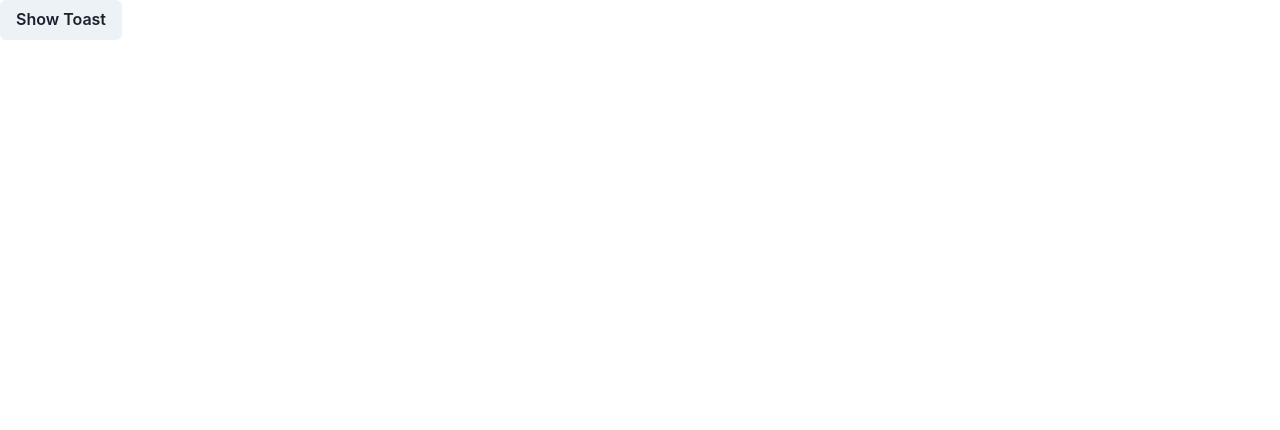
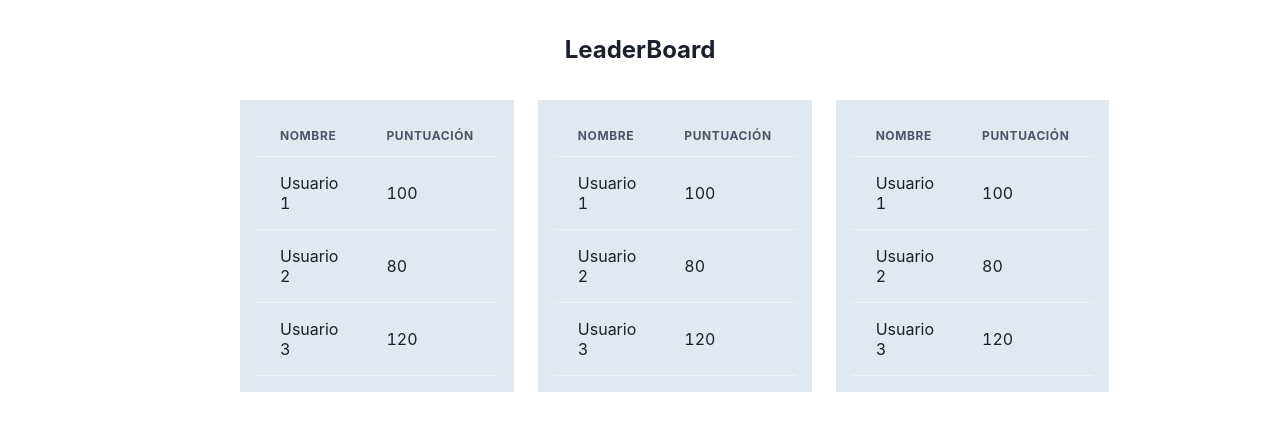
Before and after one commit to rodval/quiz-app-nextjs, a Next.js app: page /rank in a window 1280 px wide. Shown: the top 430 px of the page. Built offline with nearby package versions, Linux system fonts and the light colour scheme.

Commit message:
Creacion de componente

```diff
--- /dev/null
+++ b/src/components/rankcard/RankCard.tsx
@@ -0,0 +1,32 @@
+import { Box, Table, Thead, Tbody, Tr, Th, Td } from '@chakra-ui/react';
+
+function TablaPosiciones() {
+  const posiciones = [
+    { nombre: 'Usuario 1', puntuacion: 100 },
+    { nombre: 'Usuario 2', puntuacion: 80 },
+    { nombre: 'Usuario 3', puntuacion: 120 },
+  ];
+
+  return (
+    <Box overflowX="auto">
+      <Table variant="simple">
+        <Thead>
+          <Tr>
+            <Th>Nombre</Th>
+            <Th>Puntuación</Th>
+          </Tr>
+        </Thead>
+        <Tbody>
+          {posiciones.map((usuario, index) => (
+            <Tr key={index}>
+              <Td>{usuario.nombre}</Td>
+              <Td>{usuario.puntuacion}</Td>
+            </Tr>
+          ))}
+        </Tbody>
+      </Table>
+    </Box>
+  );
+}
+
+export default TablaPosiciones;
--- /dev/null
+++ b/src/components/rankcard/index.ts
@@ -0,0 +1,3 @@
+/* eslint-disable import/prefer-default-export */
+
+export { default as RankCard } from './RankCard';
--- a/src/pages/rank/index.tsx
+++ b/src/pages/rank/index.tsx
@@ -1,19 +1,24 @@
-import { useToast, Button } from '@chakra-ui/react';
+import { Box, Text, Grid, GridItem } from '@chakra-ui/react';
+import { RankCard } from '@/components/rankcard';
 
-export default function ToastExample() {
-  const toast = useToast();
+export default function Rank() {
   return (
-    <Button
-      onClick={() =>
-        toast({
-          title: 'Account created.',
-          description: "We've created your account for you.",
-          status: 'success',
-          duration: 9000,
-          isClosable: true,
-        })
-      }>
-      Show Toast
-    </Button>
+    <Box textAlign="center" mt={8}>
+      <Text fontSize="2xl" fontWeight="bold">
+        LeaderBoard
+      </Text>
+
+      <Grid templateColumns={{ sm: 'repeat(1, 1fr)', md: 'repeat(3, 1fr)' }} gap={6} mt={8} mx="auto" maxW="800px">
+        <GridItem bg="gray.200" p={4}>
+          <RankCard></RankCard>
+        </GridItem>
+        <GridItem bg="gray.200" p={4}>
+          <RankCard></RankCard>
+        </GridItem>
+        <GridItem bg="gray.200" p={4}>
+          <RankCard></RankCard>
+        </GridItem>
+      </Grid>
+    </Box>
   );
 }
```
